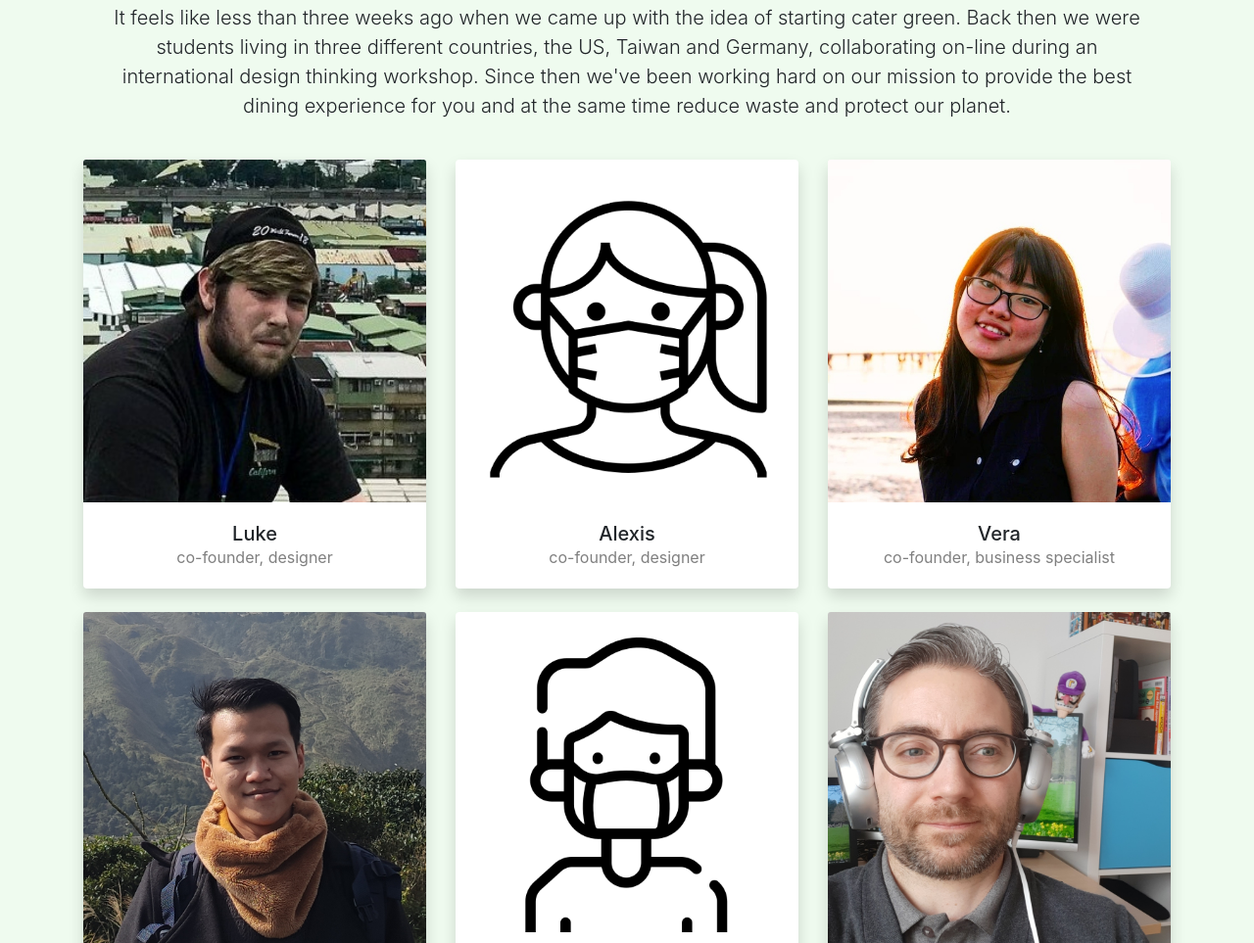
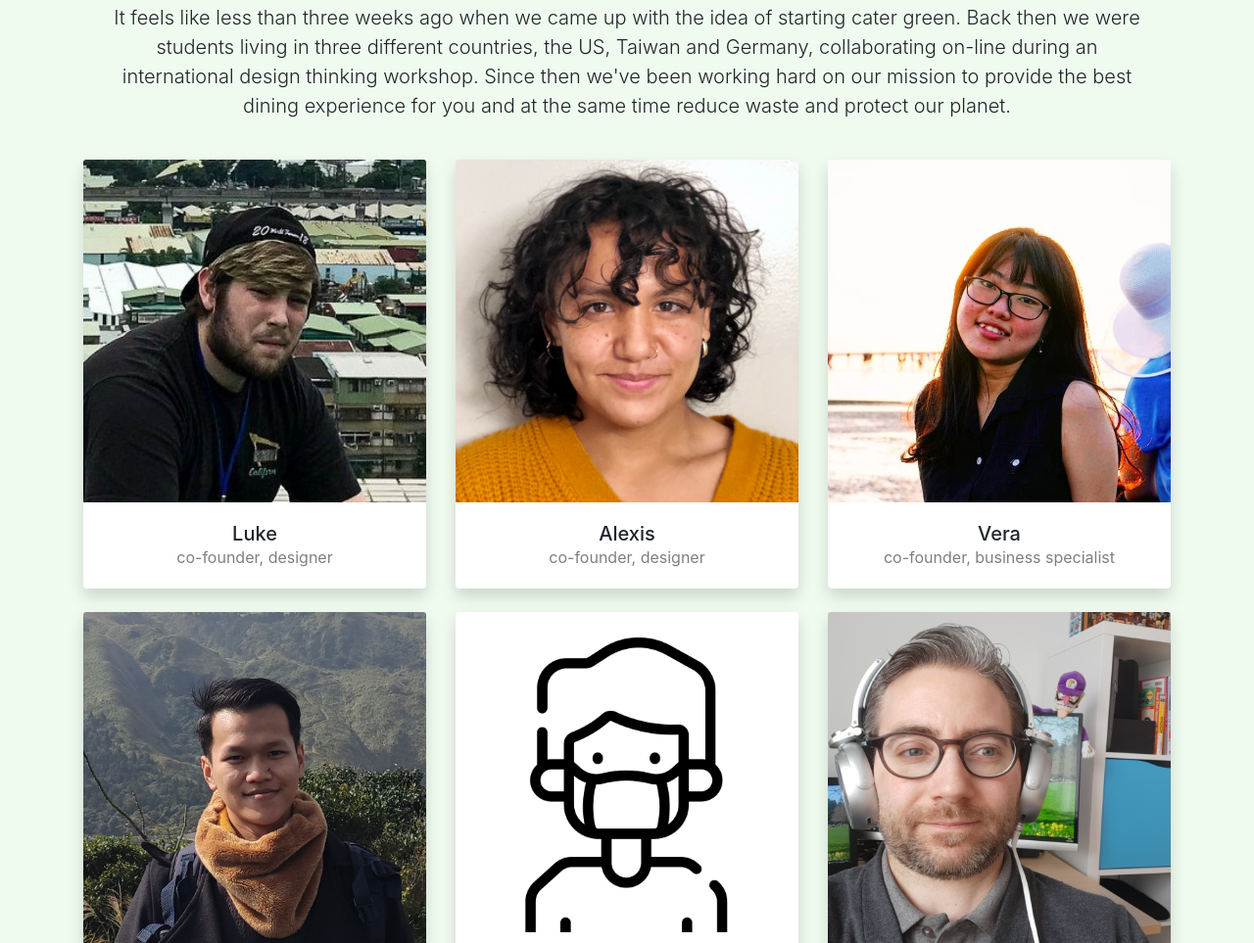
Before and after one commit to catergreen/catergreen.github.io, a plain HTML site: page index.html in a window 1280 px wide. Shown: the part 5278-6241 px from the top of the page at 98% size. Drawn offline with Linux system fonts and the light colour scheme.

Commit message:
Add new picture to team

```diff
--- a/index.html
+++ b/index.html
@@ -245,7 +245,7 @@
 				<!-- Team Member 2 -->
 				<div class="col-lg-4 col-md-6 mb-4 mx-auto">
 					<div class="card border-0 shadow">
-						<img src="images/mask1.png" class="card-img-top" alt="...">
+						<img src="images/team3_2.jpg" class="card-img-top" alt="...">
 						<div class="card-body text-center">
 							<h5 class="card-title mb-0">Alexis</h5>
 							<div class="card-text text-black-50">co-founder, designer</div>
```
Also changed, not shown: images/team3_2.jpg (added).
